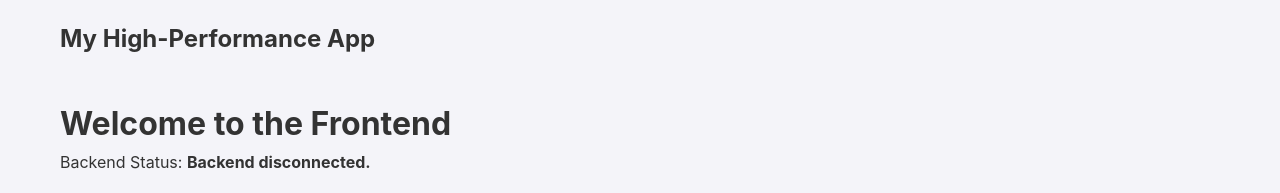
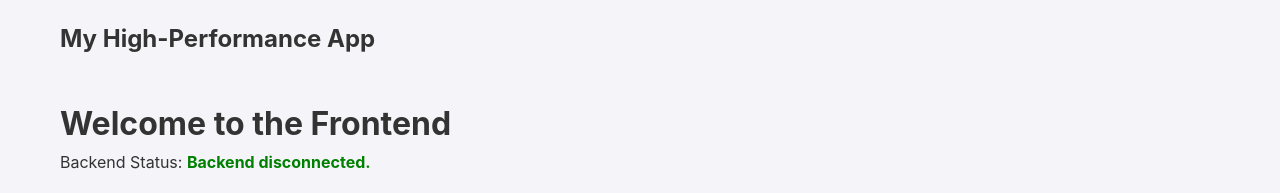
Before and after one commit to mehedi-diu-cse/DeepFake, a React (Vite) app in the folder frontend/: page / in a window 1280 px wide. Shown: the top 193 px of the page. Built offline with nearby package versions, Linux system fonts and the light colour scheme; no server answers.

Commit message:
Fixed VITE_API_URL undefined issue

```diff
--- a/frontend/src/app.jsx
+++ b/frontend/src/app.jsx
@@ -10,10 +10,9 @@ const App = () => {
     const [loading, setLoading] = useState(false);
 
     useEffect(() => {
-        // Test connection to our backend
-        fetch(`${import.meta.env.VITE_API_URL}/health`)
-            .then(res => res.json())
-            .then(data => setStatus(data.message))
+        // সরাসরি Render-এর লাইভ সার্ভার চেক করা হচ্ছে
+        fetch("https://deepfake-lumd.onrender.com")
+            .then(res => setStatus('Backend is Connected & Live! 🎉'))
             .catch(err => setStatus('Backend disconnected.'));
     }, []);
 
@@ -29,7 +28,6 @@ const App = () => {
         formData.append("image", file);
 
         try {
-            // নিচে আপনার লাইভ ব্যাকএন্ডের লিংক দিতে হবে (লোকালে টেস্ট করলে localhost ঠিক আছে)
             const response = await fetch("https://deepfake-lumd.onrender.com/api/check-image", {
                 method: "POST",
                 body: formData,
@@ -51,7 +49,7 @@ const App = () => {
     return (
         <Layout>
             <h1>Welcome to the Frontend</h1>
-            <p>Backend Status: <strong>{status}</strong></p>
+            <p>Backend Status: <strong style={{color: "green"}}>{status}</strong></p>
 
             <div style={{ textAlign: "center", margin: "20px", padding: "20px", border: "1px solid gray", borderRadius: "10px" }}>
                 <h2>DeepFake Image Checker</h2>
```
